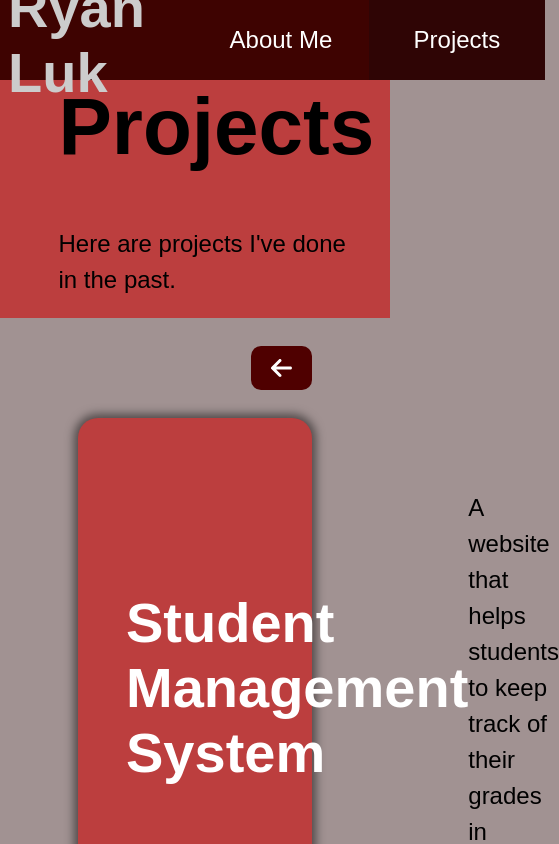
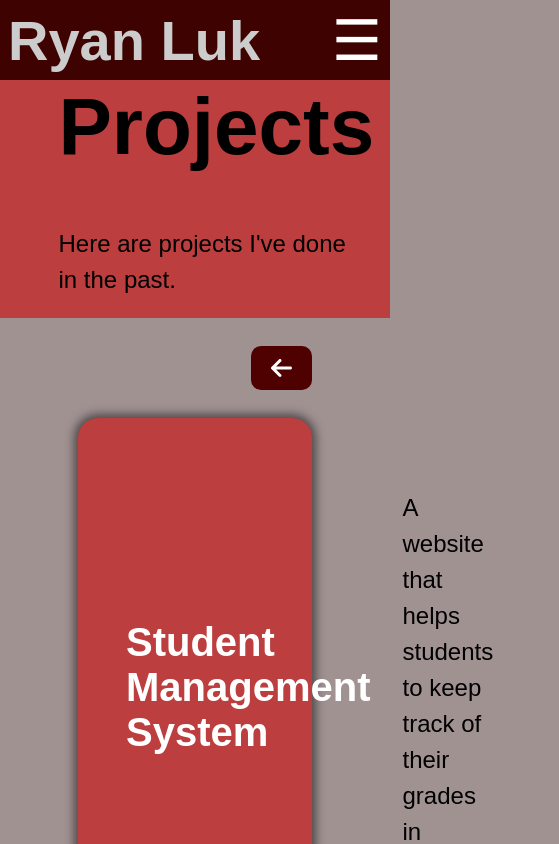
Before and after one commit to luk-ryan/luk-ryan.github.io, a React (Vite) app: page /projects in a window 390 px wide. Shown: the top 844 px of the page, 559 px wide, since content can reach past the window. Built offline with nearby package versions, Linux system fonts and the light colour scheme.

Commit message:
created dropdown for navbar when screen gets too small

```diff
--- a/src/components/NavBar.jsx
+++ b/src/components/NavBar.jsx
@@ -1,19 +1,41 @@
-import React from "react";
+import React, { useState, useEffect } from "react";
 import { Link, useLocation } from "react-router-dom";
 
 const NavBar = () => {
-  const path = useLocation(); // get current location
+  const path = useLocation();
+  const [isMobileMenuOpen, setIsMobileMenuOpen] = useState(false);
+
+  // Toggle the mobile menu
+  const toggleMobileMenu = () => {
+    setIsMobileMenuOpen(!isMobileMenuOpen);
+  };
+
+  // Close the mobile menu if the screen width is resized above 70rem
+  useEffect(() => {
+    const handleResize = () => {
+      if (window.innerWidth > 1120) {
+        // 70rem in pixels
+        setIsMobileMenuOpen(false);
+      }
+    };
+
+    window.addEventListener("resize", handleResize);
+    return () => window.removeEventListener("resize", handleResize);
+  }, []);
 
   return (
     <nav className="navbar">
       <div className="logo">
         <Link to="/">Ryan Luk</Link>
       </div>
-      <ul className="nav-links">
+      <button className="hamburger" onClick={toggleMobileMenu}>
+        ☰
+      </button>
+      <ul className={`nav-links ${isMobileMenuOpen ? "mobile active" : ""}`}>
         <li>
           <Link
             to="/about"
-            className={location.pathname.startsWith("/about") ? "active" : ""}
+            className={path.pathname.startsWith("/about") ? "active" : ""}
           >
             About Me
           </Link>
@@ -21,9 +43,7 @@ const NavBar = () => {
         <li>
           <Link
             to="/projects"
-            className={
-              location.pathname.startsWith("/projects") ? "active" : ""
-            }
+            className={path.pathname.startsWith("/projects") ? "active" : ""}
           >
             Projects
           </Link>
@@ -31,7 +51,7 @@ const NavBar = () => {
         <li>
           <Link
             to="/resume"
-            className={location.pathname === "/resume" ? "active" : ""}
+            className={path.pathname === "/resume" ? "active" : ""}
           >
             Resume
           </Link>
@@ -39,7 +59,7 @@ const NavBar = () => {
         <li>
           <Link
             to="/contact"
-            className={location.pathname === "/contact" ? "active" : ""}
+            className={path.pathname === "/contact" ? "active" : ""}
           >
             Contact Me
           </Link>
--- a/src/index.css
+++ b/src/index.css
@@ -215,6 +215,7 @@ body {
   color: var(--white-hover);
 }
 
+/* Regular nav links */
 .nav-links {
   margin: 0;
   list-style-type: none;
@@ -243,6 +244,65 @@ body {
 .nav-links a:hover,
 .nav-links a.active {
   background-color: var(--navbar-hover);
+}
+
+/* Hamburger button for small screens */
+.hamburger {
+  display: none;
+  font-size: var(--font-large);
+  height: 100%;
+  padding-left: 0.5rem;
+  padding-right: 0.5rem;
+  color: var(--secondary-text-color);
+  background: none;
+  border: none;
+  cursor: pointer;
+}
+
+/* Dropdown menu styling */
+.nav-links.mobile {
+  display: block;
+  position: absolute;
+  top: 5rem;
+  right: 0;
+  width: 100%;
+}
+
+.nav-links.mobile li {
+  width: 100%;
+}
+
+.nav-links.mobile a {
+  display: flex;
+  width: 100%;
+  text-align: center;
+  color: var(--secondary-text-color);
+  text-decoration: none;
+  backdrop-filter: blur(15px); /* Blur effect */
+  -webkit-backdrop-filter: blur(15px); /* For Safari */
+  border-top: 1px solid var(--secondary-text-color); /* Light border */
+  border-bottom: 1px solid var(--secondary-text-color); /* Light border */
+  box-sizing: border-box;
+}
+
+.nav-links.mobile a:hover,
+.nav-links.mobile a.active {
+  background-color: rgba(255, 255, 255, 0.5); /* Light hover effect */
+}
+
+/* Responsive styles */
+@media (max-width: 70rem) {
+  .nav-links {
+    display: none; /* Hide links initially */
+  }
+
+  .hamburger {
+    display: block; /* Show hamburger button on smaller screens */
+  }
+
+  .nav-links.active {
+    display: block; /* Show dropdown menu when active */
+  }
 }
 
 /* ----- ----- ----- Footer Styles ----- ----- ----- */
@@ -339,6 +399,7 @@ body {
   display: flex;
   justify-content: space-between;
   align-items: center;
+  gap: 2rem;
   border-bottom: 2px solid var(--main-text-color);
   padding-bottom: 1rem;
   margin-bottom: 1rem;
@@ -346,7 +407,7 @@ body {
 
 .project-header h2 {
   color: var(--secondary-text-color);
-  font-size: var(--font-large);
+  font-size: var(--font-medium);
 }
 
 .project-header h2 a:hover {
```
